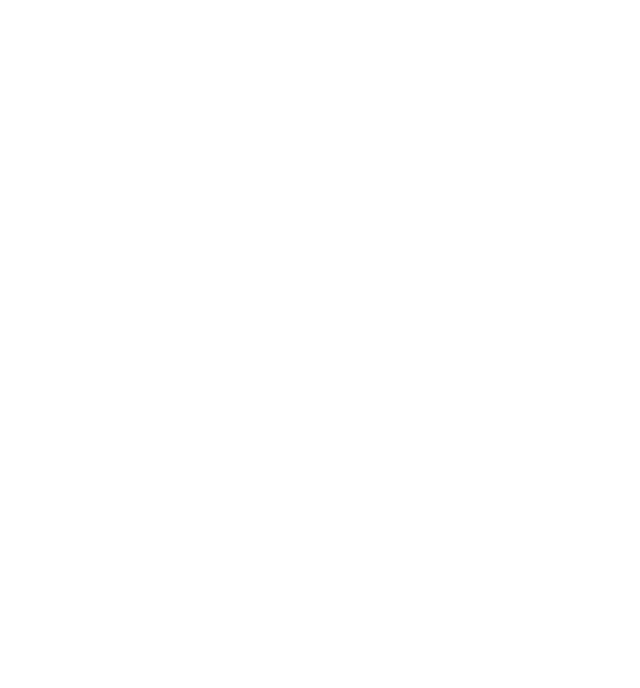
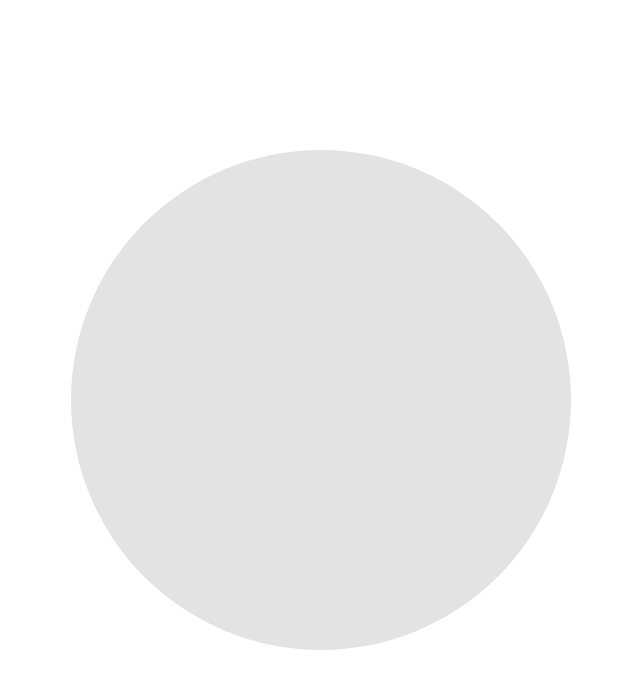
Before and after one commit to simps4simps/browser-shared-render, a React (Vite) app: page / in a window 1280 px wide. Shown: the top 688 px of the page, without its empty margins (319-959 px from the left). Built offline with nearby package versions, Linux system fonts and the light colour scheme.

Commit message:
Created circle in app

```diff
--- a/src/App.tsx
+++ b/src/App.tsx
@@ -6,6 +6,7 @@
   removeFromOpenTabs,
   addToOpenTabs,
 } from "./Utils";
+import Circle from "./components/Circle/Circle";
 
 // Add on to tabs when loaded
 addToOpenTabs();
@@ -28,7 +29,11 @@
     }, 300);
   }, []);
 
-  return <div></div>;
+  return (
+    <>
+      <Circle />
+    </>
+  );
 };
 
 export default App;
```
